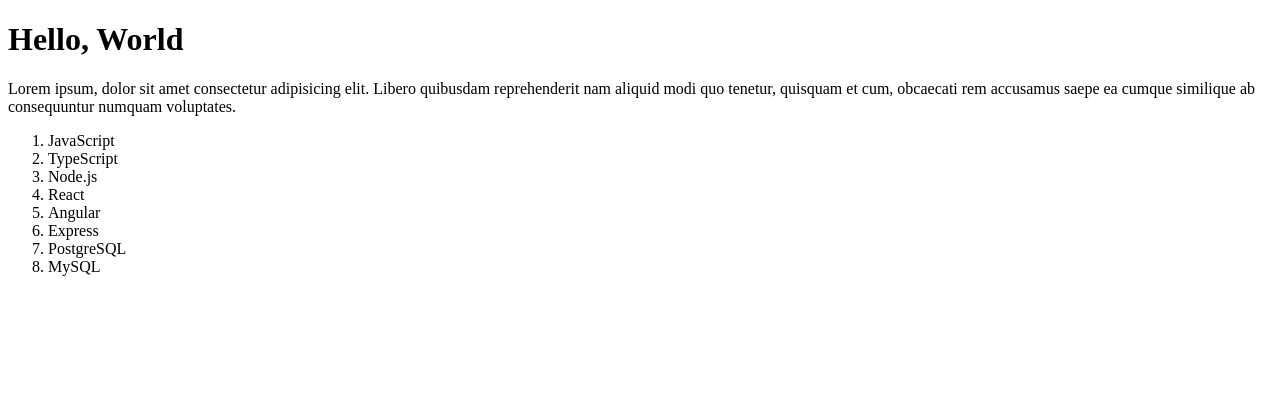
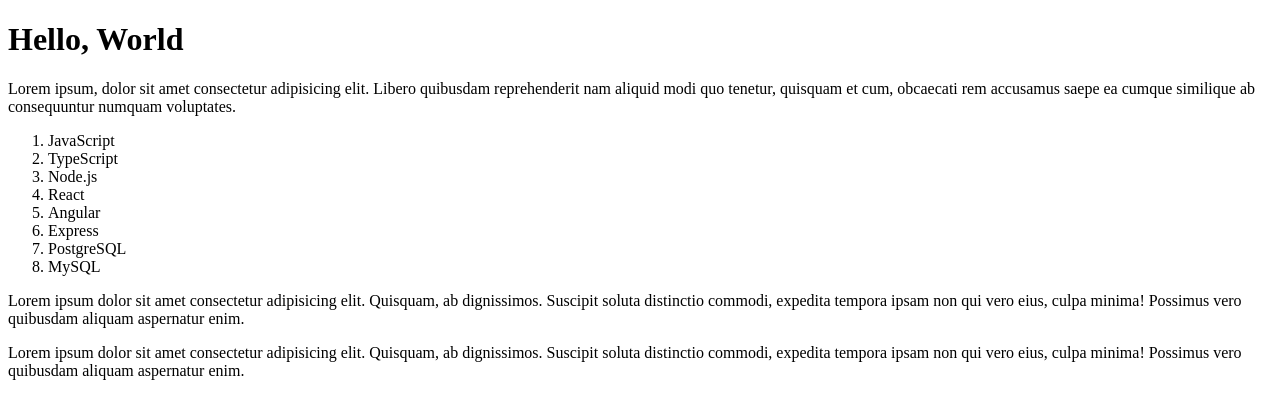
Before and after one commit to pieersx/github-probe, a plain HTML site: page index.html in a window 1280 px wide. Drawn offline with Linux system fonts and the light colour scheme.

Commit message:
Agregar 2 párrafos descriptivos en index.html

```diff
--- a/index.html
+++ b/index.html
@@ -18,6 +18,10 @@
             <li>MySQL</li>
         </ol>
 
+        <p>Lorem ipsum dolor sit amet consectetur adipisicing elit. Quisquam, ab dignissimos. Suscipit soluta distinctio commodi, expedita tempora ipsam non qui vero eius, culpa minima! Possimus vero quibusdam aliquam aspernatur enim.</p>
+
+        <p>Lorem ipsum dolor sit amet consectetur adipisicing elit. Quisquam, ab dignissimos. Suscipit soluta distinctio commodi, expedita tempora ipsam non qui vero eius, culpa minima! Possimus vero quibusdam aliquam aspernatur enim.</p>
+
         <script src="./index.js"></script>
     </body>
 </html>
```
